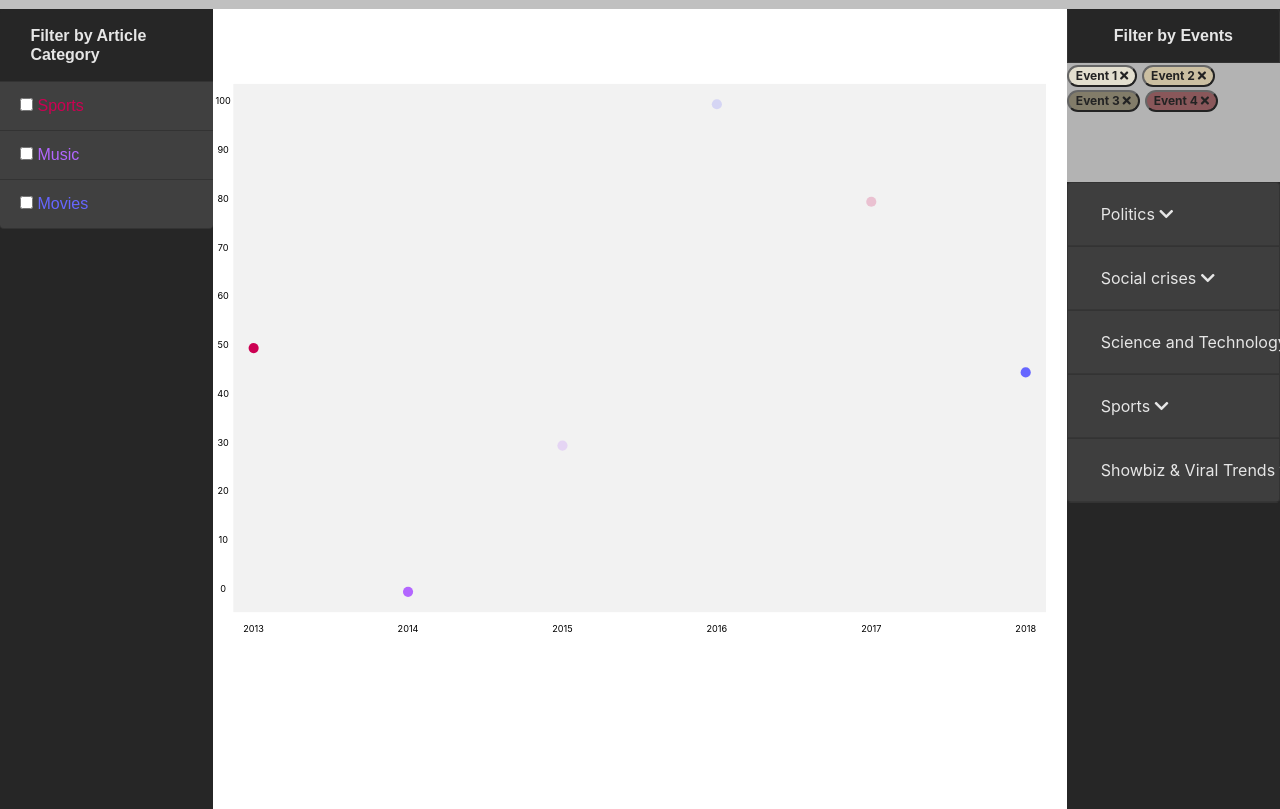
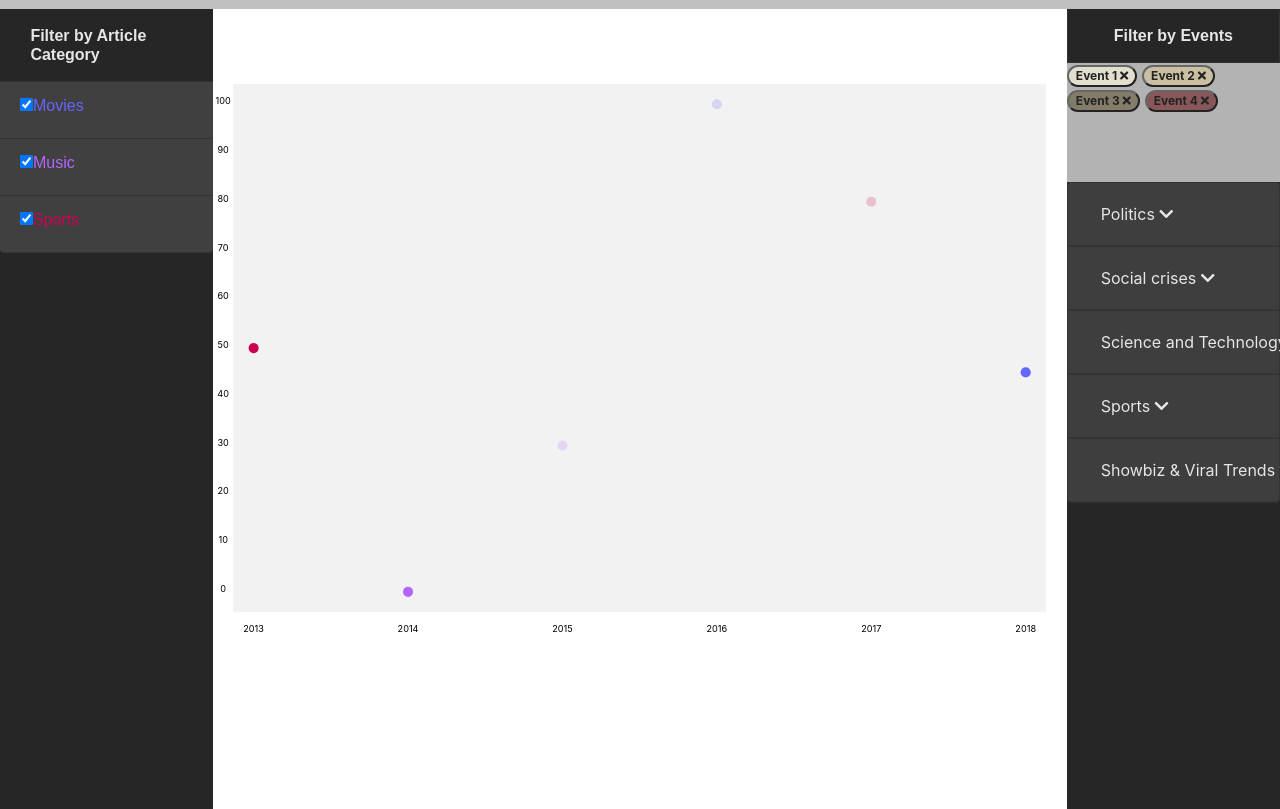
Before and after one commit to justcho5/data_viz, a plain HTML site: page index.html in a window 1280 px wide. Shown: the part 38-847 px from the top of the page. Drawn offline with nearby package versions, Linux system fonts and the light colour scheme.

Commit message:
Add filter-by-category functionality

```diff
--- /dev/null
+++ b/assets/js/data_dependent_vis.js
@@ -0,0 +1,135 @@
+// TODO Get from CSV
+// Data
+const pageviews = [50, 0, 30, 100, 80, 45];
+const years = ["2013", "2014", "2015", "2016", "2017", "2018"];
+const categories = ["Sports", "Music", "Music", "Movies", "Sports", "Movies"]
+const selected = [true, true, false, false, false, true];
+
+function whenDocumentLoaded(action) {
+
+	if (document.readyState === "loading") {
+
+		document.addEventListener("DOMContentLoaded", action);
+	} else {
+
+		action();
+	}
+}
+
+class ScatterPlot {
+
+	constructor(svg_element_id, data) {
+
+		this.data = data;
+
+		// Calculate ranges
+		const x_value_range = [d3.min(data, d => d.x), d3.max(data, d => d.x)];
+
+		const y_value_range = [0, d3.max(data, d => d.y)];
+
+		const pointX_to_svgX = d3.scaleLinear()
+			.domain(x_value_range)
+			.range([10, 390]);
+
+		const pointY_to_svgY = d3.scaleLinear()
+			.domain(y_value_range)
+			.range([240, 0]);
+
+		//Create scatterplot
+		this.svg = d3.select("#" + svg_element_id);
+
+		this.plot_area = this.svg.append("g");
+
+		this.plot_area.append('rect')
+			.attr("x", "0")
+			.attr("y", "-10")
+			.attr("width", "400")
+			.attr("height", "260")
+			.attr("id", "canvas");
+
+		this.plot_area.selectAll("circle")
+			.data(data)
+			.enter()
+			.append("circle")
+				.attr("r", 2.5)
+				.attr("cx", d => pointX_to_svgX(d.x))
+				.attr("cy", d => pointY_to_svgY(d.y))
+				.attr("class", d => d.categ.toLowerCase())
+				.classed("event-selected", d => d.sel == true); // selected events
+
+		// Create X labels
+		this.svg.append("g")
+			.selectAll("text")
+			.data(data)
+			.enter()
+				.append("text")
+				.text( d => d.name )
+				.attr("x", d => pointX_to_svgX(d.x))
+				.attr("y", 260);
+
+		// Create Y labels
+		const label_ys = Array.from(Array(11), (elem, index) => 10 * index)
+						.reverse(); // 100 ... 20 10 0
+
+		this.svg.append("g")
+			.selectAll("text")
+			.data(label_ys)
+			.enter()
+				.append("text")
+				.text( svg_y => svg_y)
+				.attr("x", -5)
+				.attr("y", svg_y => pointY_to_svgY(svg_y));
+	}
+}
+
+// TODO Move to another js file?
+class ArticleCategories {
+
+   	constructor(category_list_id, data) {
+
+		// Get the list of all article categories (with duplicates)
+   		const categories = data.map(x => x.categ);
+
+		// Get the list of unique categories
+		const unique_categories =
+			categories.filter((currentValue, index, arr) =>
+								(arr.indexOf(currentValue) === index))
+					  .sort();
+
+		// Add a <li> element for each category
+		const category_list = d3.select("#" + category_list_id);
+		const li = category_list.selectAll(".article_category")
+								.data(unique_categories)
+								.enter()
+								.append("li")
+								.attr("class", "list-group-item")
+
+		li.append("input")
+			.attr("type", "checkbox")
+			.attr("checked", "true")
+			.attr("id", d => d.toLowerCase())
+			.attr("onclick",
+				d => "filter_by_category('" + d.toLowerCase() + "')");
+
+		li.append("label")
+			.attr("for", d => d.toLowerCase())
+			.attr("class", d => d.toLowerCase() + " event-selected")
+			.text(d => " " + d);
+
+		li.append("br");
+	}
+}
+
+whenDocumentLoaded(() => {
+
+	let data = [];
+
+	pageviews.map((view, i) => [view, years[i], selected[i], categories[i]])
+				 	 .forEach((x, i) =>
+		 				data.push({"y": x[0], "x":i, "name": x[1],
+		 							"sel": x[2], "categ": x[3]}));
+
+	const plot = new ScatterPlot("scatterplot", data);
+	//TODO Check if we can pass categories directly, instead of data
+	new ArticleCategories("category-filter", data);
+});
--- /dev/null
+++ b/assets/js/filter_by_category.js
@@ -0,0 +1,7 @@
+function filter_by_category(id) {
+
+	const circles = d3.selectAll("circle").filter("." + id);
+
+	circles.transition().style("visibility",
+		(document.getElementById(id).checked) ? "visible" : "hidden");
+}
--- a/assets/js/scatterplot.js
+++ /dev/null
@@ -1,95 +0,0 @@
-
-function whenDocumentLoaded(action) {
-	if (document.readyState === "loading") {
-		document.addEventListener("DOMContentLoaded", action);
-	} else {
-		// `DOMContentLoaded` already fired
-		action();
-	}
-}
-
-const pageviews = [50, 0, 30, 100, 80, 45];
-const years = ["2013", "2014", "2015", "2016", "2017", "2018"];
-const categories = ["sport", "music", "music", "movie", "sport", "movie"]
-const selected = [true, true, false, false, false, true];
-
-
-class ScatterPlot {
-	constructor(svg_element_id, data) {
-		this.data = data;
-		this.svg = d3.select("#" + svg_element_id);
-
-		this.plot_area = this.svg.append("g");
-
-		this.plot_area.append('rect')
-			.attr("x", "0")
-			.attr("y", "-10")
-			.attr("width", "400")
-			.attr("height", "260")
-			.attr("id", "canvas");
-
-		const x_value_range = [d3.min(data, d => d.x), d3.max(data, d => d.x)];
-
-		const y_value_range = [0, d3.max(data, d => d.y)];
-
-		const pointX_to_svgX = d3.scaleLinear()
-			.domain(x_value_range)
-			.range([10, 390]);
-
-		const pointY_to_svgY = d3.scaleLinear()
-			.domain(y_value_range)
-			.range([240, 0]);
-
-
-		//Scatter plot
-		//-------------
-		this.plot_area.selectAll("circle")
-			.data(data)
-			.enter()
-			.append("circle")
-				.attr("r", 2.5) // radius
-				.attr("cx", d => pointX_to_svgX(d.x)) // position, rescaled
-				.attr("cy", d => pointY_to_svgY(d.y))
-				.attr("class", d => d.categ)
-				.classed("event-selected", d => d.sel == true); // selected events
-
-
-
-		// Create a label for each point
-		this.svg.append("g")
-			.attr("class", "axis")
-			.selectAll("text")
-			.data(data)
-			.enter()
-				.append("text")
-				.text( d => d.name )
-				.attr("x", d => pointX_to_svgX(d.x))
-				.attr("y", 260);
-
-		// Create Y labels
-		// 100 ... 20 10 0
-		const label_ys = Array.from(Array(11), (elem, index) => 10 * index)
-						.reverse();
-
-		this.svg.append("g")
-			.selectAll("text")
-			.data(label_ys)
-			.enter()
-				.append("text")
-				.text( svg_y => svg_y)
-				.attr("x", -5)
-				.attr("y", svg_y => pointY_to_svgY(svg_y));
-	}
-}
-
-whenDocumentLoaded(() => {
-
-	let data = [];
-
-	pageviews.map((view, i) => [view, years[i], selected[i], categories[i]])
-				 	 .forEach((x, i) =>
-		 				data.push({"y": x[0], "x":i, "name": x[1],
-		 							"sel": x[2], "categ": x[3]}));
-
-	const plot = new ScatterPlot("scatterplot", data);
-});
--- a/assets/style/style.css
+++ b/assets/style/style.css
@@ -60,6 +60,16 @@ body {
 	margin-left: 6%;
 }
 
+input checkbox {
+
+	cursor: pointer;
+}
+
+label {
+
+	cursor: pointer;
+}
+
 /*-----------Middle panel--------------*/
 
 #scatterplot {
@@ -89,8 +99,7 @@ text {
 	text-anchor: middle;
 }
 
-
-.sport {
+.sports {
 	fill: #cc0052;
 	color: #cc0052;
 }
@@ -100,7 +109,7 @@ text {
 	color: #b366ff;
 }
 
-.movie {
+.movies {
 	fill: #6666ff;
 	color: #6666ff;
 }
--- a/index.html
+++ b/index.html
@@ -28,7 +28,8 @@
 	<script src="https://d3js.org/d3.v5.min.js"></script>
 
 	<!-- JS scripts -->
-	<script type="text/javascript" src="./assets/js/scatterplot.js"></script>
+	<script type="text/javascript" src="./assets/js/data_dependent_vis.js"></script>
+	<script type="text/javascript" src="./assets/js/filter_by_category.js"></script>
 
 	<h4 id="page-title">
 		Exploring human knowledge through Wikipedia usage
@@ -44,28 +45,7 @@
 					<li id="category-filter-title" class="list-group-item">
 						 <h6> Filter by Article Category </h6>
 					</li>
-
-					<li class="list-group-item">
-						  <input type="checkbox" name="category" value="Sports">
-						  <span class="sport event-selected"> Sports </span>
-						  <br>
-					</li>
-
-					<li class="list-group-item">
-					  <input type="checkbox" name="category" value="Music">
-					  <span class="music event-selected"> Music </span>
-					  <br>
-					</li>
-
-					<li class="list-group-item">
-					  <input type="checkbox" name="category" value="Movies">
-					  <span class="movie event-selected"> Movies </span>
-					  <br>
-					</li>
-
 				</ul>
-				<!-- Category options end -->
-
 	    </div>
 
 	    <div class="col-sm-8 full-height">
```
Also changed, not shown: assets/js/test.js (deleted).
